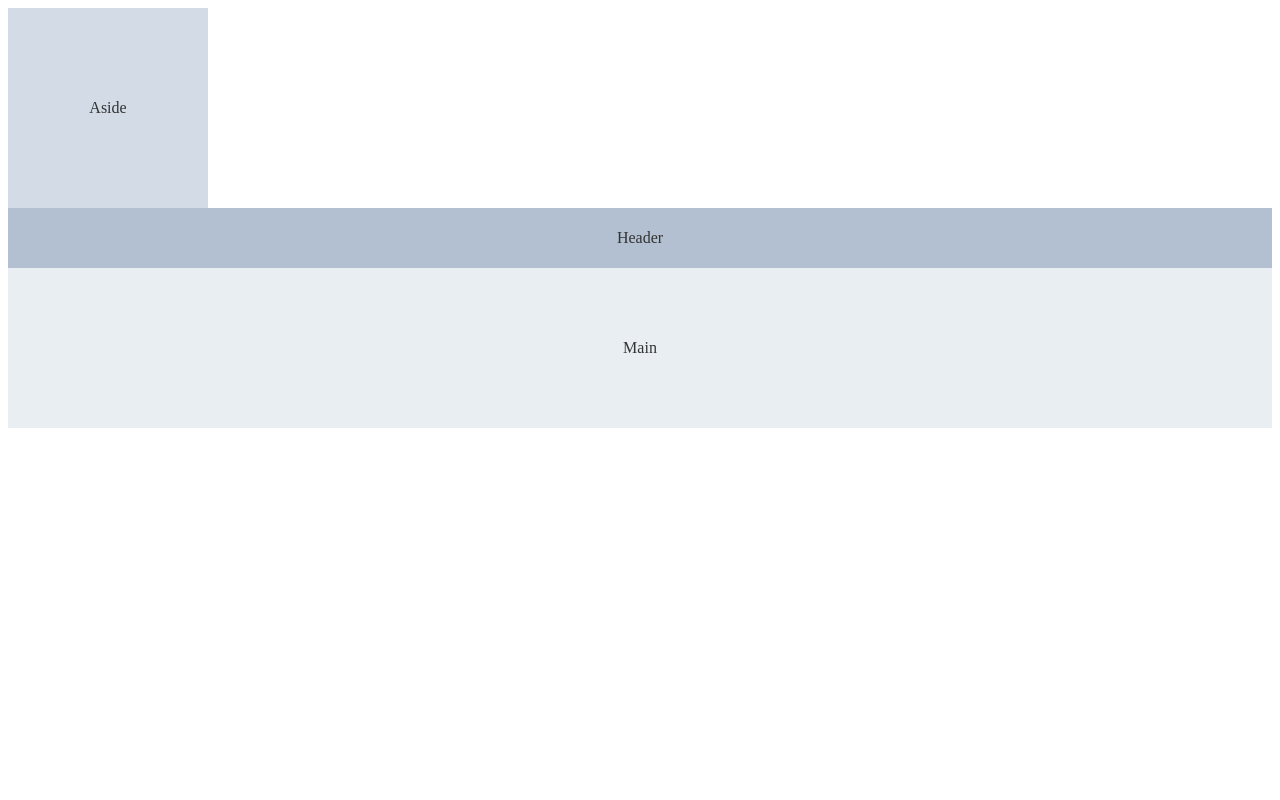
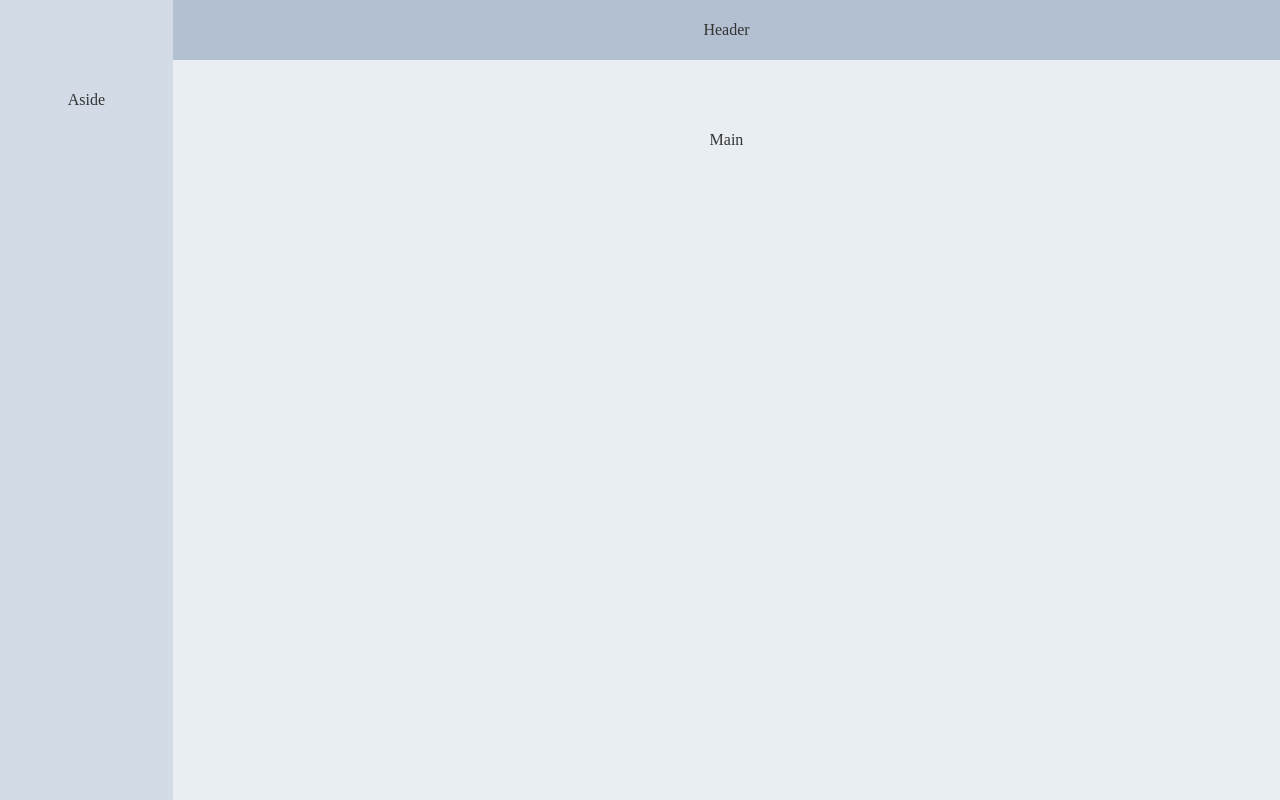
Before and after one commit to hello-stranger-git/yuntong, a Vue app: page / in a window 1280 px wide. Built offline with nearby package versions, Linux system fonts and the light colour scheme.

Commit message:
完成页面分布框架

```diff
--- a/public/index.html
+++ b/public/index.html
@@ -1,15 +1,18 @@
 <!DOCTYPE html>
 <html lang="en">
   <head>
-    <meta charset="utf-8">
-    <meta http-equiv="X-UA-Compatible" content="IE=edge">
-    <meta name="viewport" content="width=device-width,initial-scale=1.0">
-    <link rel="icon" href="<%= BASE_URL %>favicon.ico">
+    <meta charset="utf-8" />
+    <meta http-equiv="X-UA-Compatible" content="IE=edge" />
+    <meta name="viewport" content="width=device-width,initial-scale=1.0" />
+    <link rel="icon" href="<%= BASE_URL %>favicon.ico" />
     <title><%= htmlWebpackPlugin.options.title %></title>
-  </head>
   <body>
     <noscript>
-      <strong>We're sorry but <%= htmlWebpackPlugin.options.title %> doesn't work properly without JavaScript enabled. Please enable it to continue.</strong>
+      <strong
+        >We're sorry but <%= htmlWebpackPlugin.options.title %> doesn't work
+        properly without JavaScript enabled. Please enable it to
+        continue.</strong
+      >
     </noscript>
     <div id="app"></div>
     <!-- built files will be auto injected -->
--- a/src/layout/index.vue
+++ b/src/layout/index.vue
@@ -1,5 +1,5 @@
 <template>
-  <el-container>
+  <el-container class="outerLayer">
     <el-aside width="200px">Aside</el-aside>
     <el-container>
       <el-header>Header</el-header>
@@ -21,6 +21,14 @@
   line-height: 60px;
 }
 
+.outerLayer {
+  display: flex;
+  height: 100%;
+  .el-container {
+    width: 100%;
+  }
+}
+
 .el-aside {
   background-color: #d3dce6;
   color: #333;
@@ -33,6 +41,7 @@
   color: #333;
   text-align: center;
   line-height: 160px;
+  height: calc(100vh - 60px);
 }
 
 body > .el-container {
--- a/src/main.js
+++ b/src/main.js
@@ -3,6 +3,7 @@
 import router from './router'
 import store from './store'
 import ElementUI from 'element-ui'
+import '@/assets/css/resst.css'
 Vue.use(ElementUI)
 Vue.config.productionTip = false
 
```
